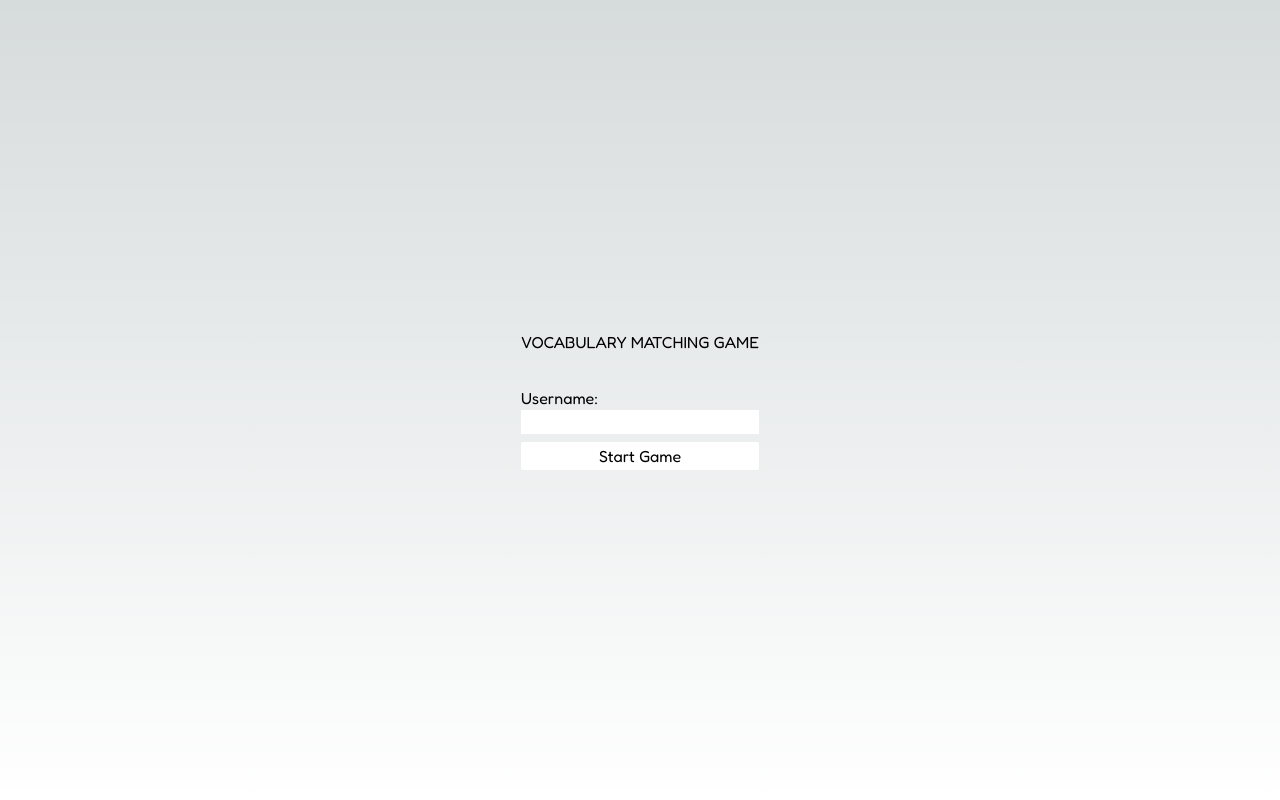
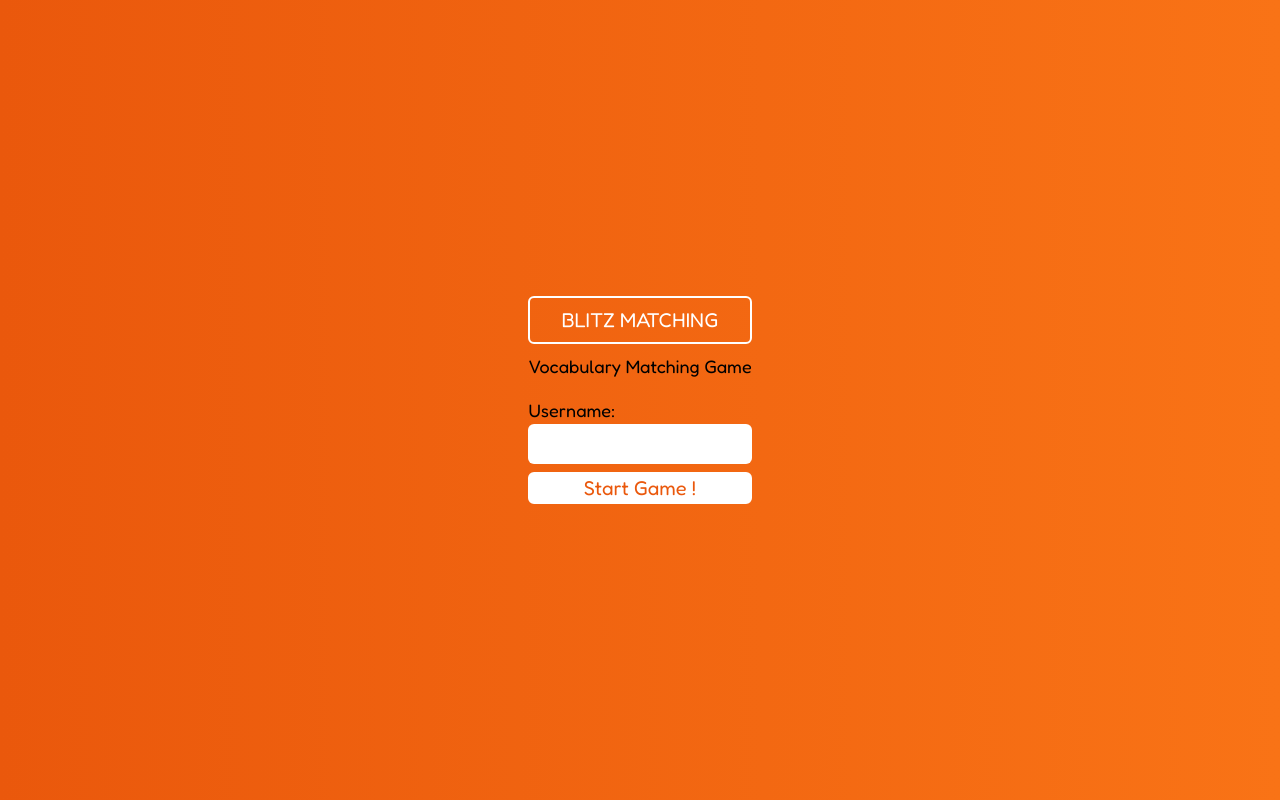
Before and after one commit to carlosguso/blitz-matchy, a Next.js app: page / in a window 1280 px wide. Built offline with nearby package versions, Linux system fonts and the light colour scheme.

Commit message:
Visual revamp

```diff
--- a/src/app/page.tsx
+++ b/src/app/page.tsx
@@ -126,7 +126,7 @@ export default function Home() {
   }
 
   return (
-    <main className="relative flex min-h-screen flex-col items-center justify-between p-24">
+    <main className="relative flex min-h-screen flex-col items-center justify-between p-24 bg-gradient-to-r from-orange-600 to-orange-500">
       {time > 0 && <TimeDisplay time={time}/>}
       {user && <UserDisplay user={user}/>}
       {render()}
--- a/src/components/landing.tsx
+++ b/src/components/landing.tsx
@@ -16,27 +16,30 @@ export default function Landing(props: LandingProps) {
         let errorMsg = ''
         e.preventDefault();
         if (!user)
-            errorMsg = "User can't be empty"
-            setError("User can't be empty")
+            errorMsg = "User can't be empty!"
+            setError(errorMsg)
         if (!errorMsg)
             props.onUserUpdate(user);
     }
 
     return (
         <div className="flex flex-col justify-center items-center my-auto">
-            <h1 className="w-full">VOCABULARY MATCHING GAME</h1>
-            <form className="w-full mt-8" onSubmit={handleSubmit}>
-                <label htmlFor="fname" className="w-full">Username:</label><br/>
-                {error && <p className="text-red-300 w-full">Error: {error}</p>}
+            <div className="flex flex-col justify-center items-center">
+                <h1 className="w-full text-xl text-white border-2 rounded-md p-2 border-white text-center hover:bg-orange-500">BLITZ MATCHING</h1>
+                <h1 className="w-full text-lg mt-2">Vocabulary Matching Game</h1>
+            </div>
+            <form className="w-full mt-4" onSubmit={handleSubmit}>
+                <label htmlFor="fname" className="w-full text-lg">Username:</label><br/>
+                {error && <p className="text-indigo-200 w-full">Error: {error}</p>}
                 <input
-                className="text-black w-full"
+                className="text-black w-full rounded-md p-2 text-orange-600"
                 type="text"
                 id="username"
                 name="fname"
                 value={user}
                 onChange={(e) => setUser(e.target.value)}
                 /><br/>
-                <button type="submit" className="border-2 border-white rounded-sm mt-2 text-black w-full bg-white hover:bg-slate-100">Start Game</button>
+                <button type="submit" className="border-2 border-white rounded-md mt-2 text-xl w-full text-orange-600 bg-white hover:bg-orange-100">Start Game !</button>
             </form>
         </div>
     )
--- a/src/components/question.tsx
+++ b/src/components/question.tsx
@@ -30,7 +30,7 @@ export default function Question(props: Question) {
         <button
         key={`${option}_${index}`}
         onClick={() => {evalResponse(index)}}
-        className={`border-2 border-black rounded-md m-2 p-4 text-black w-full ${getOptionBackground(option, index)}`}
+        className={`border-2 border-white rounded-md m-2 p-4 text-orange-600 w-full ${getOptionBackground(option, index)}`}
         >
           {option}
         </button>
@@ -38,13 +38,13 @@ export default function Question(props: Question) {
 
     return (
     <>
-        <div className="relative flex flex-col place-items-center before:absolute before:h-[300px] before:w-[480px] before:-translate-x-1/2 before:rounded-full before:bg-gradient-radial before:from-white before:to-transparent before:blur-2xl before:content-[''] after:absolute after:-z-20 after:h-[180px] after:w-[240px] after:translate-x-1/3 after:bg-gradient-conic after:from-sky-200 after:via-blue-200 after:blur-2xl after:content-[''] before:dark:bg-gradient-to-br before:dark:from-transparent before:dark:to-blue-700 before:dark:opacity-10 after:dark:from-sky-900 after:dark:via-[#0141ff] after:dark:opacity-40 before:lg:h-[360px] z-[-1]">
+        <div className="relative flex flex-col place-items-center">
             <img
             src={props.image}
             alt={`Image highly related to the question: ${props.question}`}
             className='border-4 rounded-md border-white w-full h-auto'
             />
-             <h2 className='mt-2'>
+             <h2 className='mt-2 text-xl'>
                 {props.question}
             </h2>
         </div>
--- a/src/components/timeDisplay.tsx
+++ b/src/components/timeDisplay.tsx
@@ -4,8 +4,8 @@ interface TimeDisplayProps {
 
 export default function TimeDisplay(props: TimeDisplayProps) {
     return (
-        <div className="absolute top-0 right-0 p-4">
-            <p className="text-white">{props.time/1000} secs</p>
+        <div className="absolute top-2 right-2 p-2 border-2 rounded-md border-transparent bg-indigo-600">
+            <p className="text-white text-sm">{props.time/1000} secs</p>
         </div>
     )
 }
--- a/src/components/userDisplay.tsx
+++ b/src/components/userDisplay.tsx
@@ -4,8 +4,8 @@ interface UserDisplayProps {
 
 export default function UserDisplay(props: UserDisplayProps) {
     return (
-        <div className="absolute top-0 left-0 p-4">
-            <p className="text-white">{props.user}</p>
+        <div className="absolute top-2 left-2 p-2 border-2 rounded-md border-transparent bg-indigo-600">
+            <p className="text-white text-sm">{props.user}</p>
         </div>
     )
 }
```
